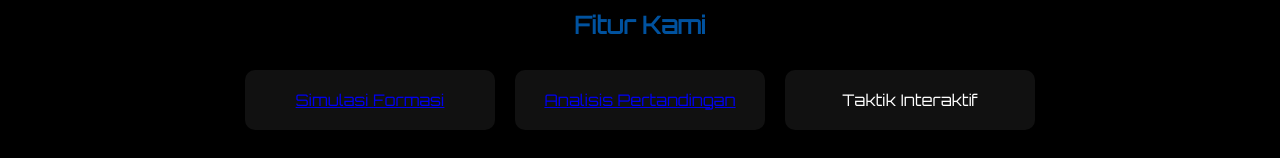
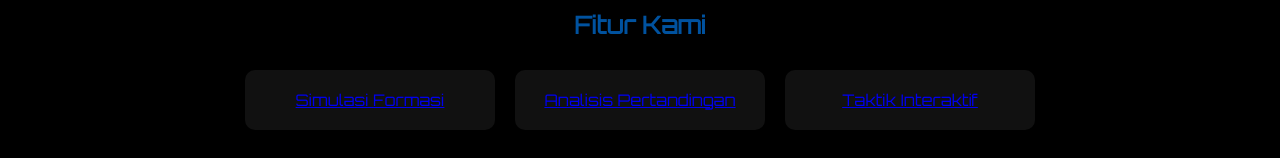
Before and after one commit to yufromeast/webbayu, a plain HTML site: page index.html in a window 1280 px wide. Shown: the part 794-952 px from the top of the page. Drawn offline with Linux system fonts and the light colour scheme.

Commit message:
Update index.html

```diff
--- a/index.html
+++ b/index.html
@@ -46,7 +46,11 @@
           Analisis Pertandingan
         </a>
       </div>
-      <div class="feature-box">Taktik Interaktif</div>
+      <div class="feature-box">
+         <a href="https://www.tactical-board.com/" target="_blank" rel="noopener noreferrer">
+           Taktik Interaktif
+         </a>
+      </div>
     </div>
   </section>
 
```
